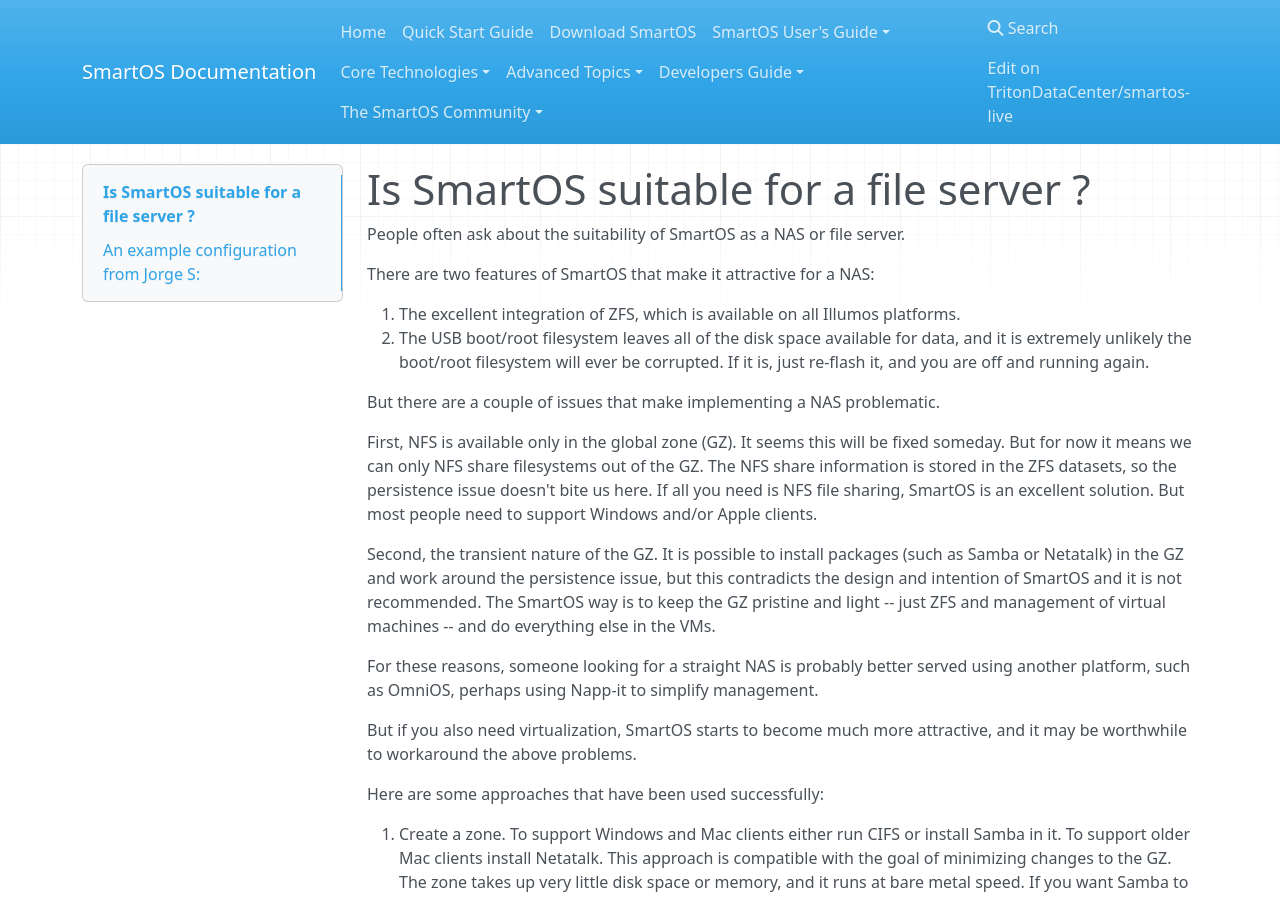
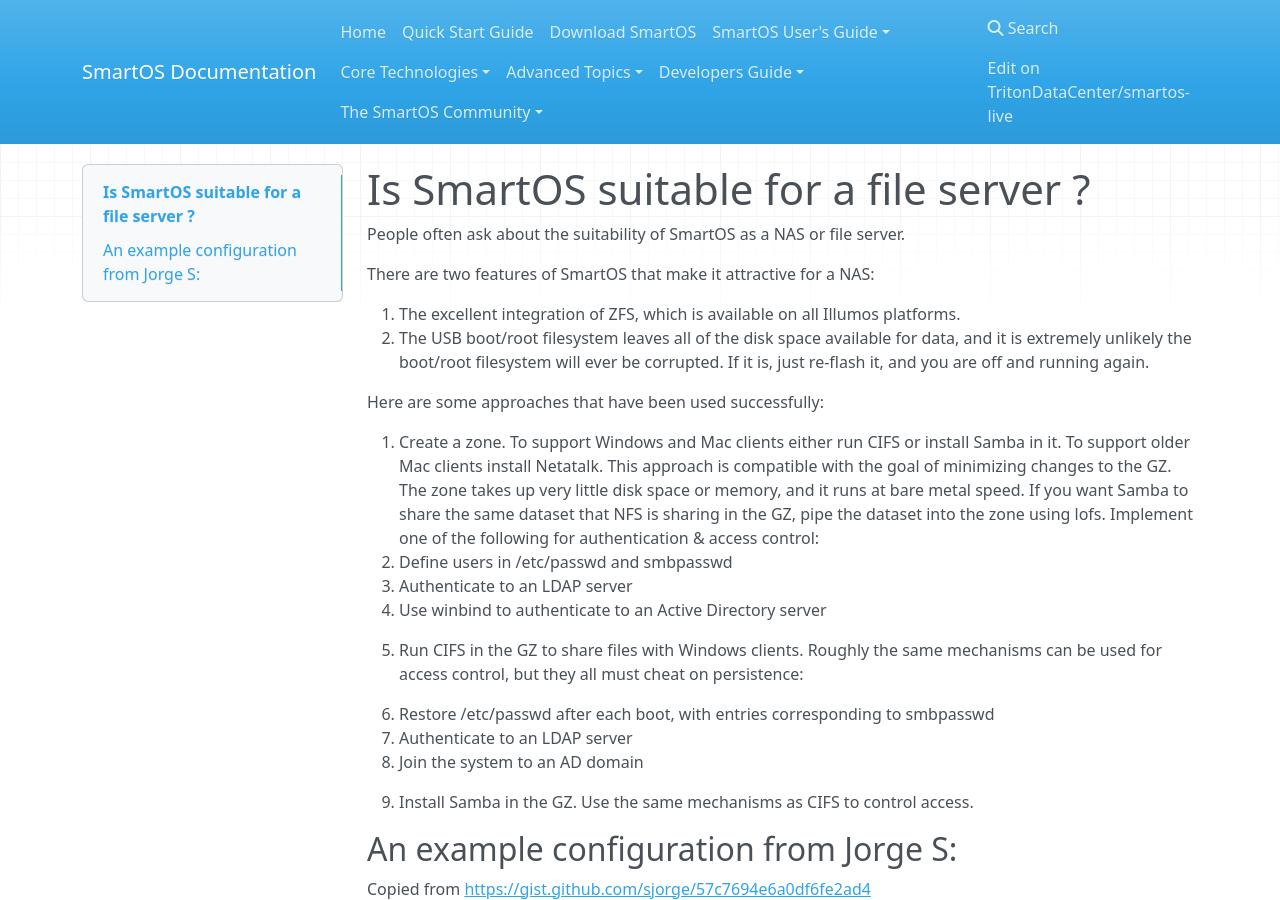
Before and after one commit to TritonDataCenter/smartos-docs, an MkDocs documentation site: the page built from docs/is-smartos-suitable-for-a-file-server.md, in a window 1280 px wide and 900 px high. Built offline with MkDocs 1.6.1, drawn with Linux system fonts in a browser that asks for light colours; nearby versions of some CDN libraries.

Commit message:
update NFS being available only in global zone.

```diff
--- a/docs/is-smartos-suitable-for-a-file-server.md
+++ b/docs/is-smartos-suitable-for-a-file-server.md
@@ -14,29 +14,6 @@
    ever be corrupted. If it is, just re-flash it, and you are off and
    running again.
 
-But there are a couple of issues that make implementing a NAS
-problematic.
-
-First, NFS is available only in the global zone (GZ). It seems this will
-be fixed someday. But for now it means we can only NFS share filesystems
-out of the GZ. The NFS share information is stored in the ZFS datasets,
-so the persistence issue doesn't bite us here. If all you need is NFS
-file sharing, SmartOS is an excellent solution. But most people need to
-support Windows and/or Apple clients.
-
-Second, the transient nature of the GZ. It is possible to install
-packages (such as Samba or Netatalk) in the GZ and work around the
-persistence issue, but this contradicts the design and intention of
-SmartOS and it is not recommended. The SmartOS way is to keep the GZ
-pristine and light -- just ZFS and management of virtual machines -- and
-do everything else in the VMs.
-
-For these reasons, someone looking for a straight NAS is probably better
-served using another platform, such as OmniOS, perhaps using Napp-it to
-simplify management.
-
-But if you also need virtualization, SmartOS starts to become much more
-attractive, and it may be worthwhile to workaround the above problems.
 
 Here are some approaches that have been used successfully:
 
```
Also changed, not shown: docs/configuring-nfs-in-smartos.md (+1 -3 lines).
